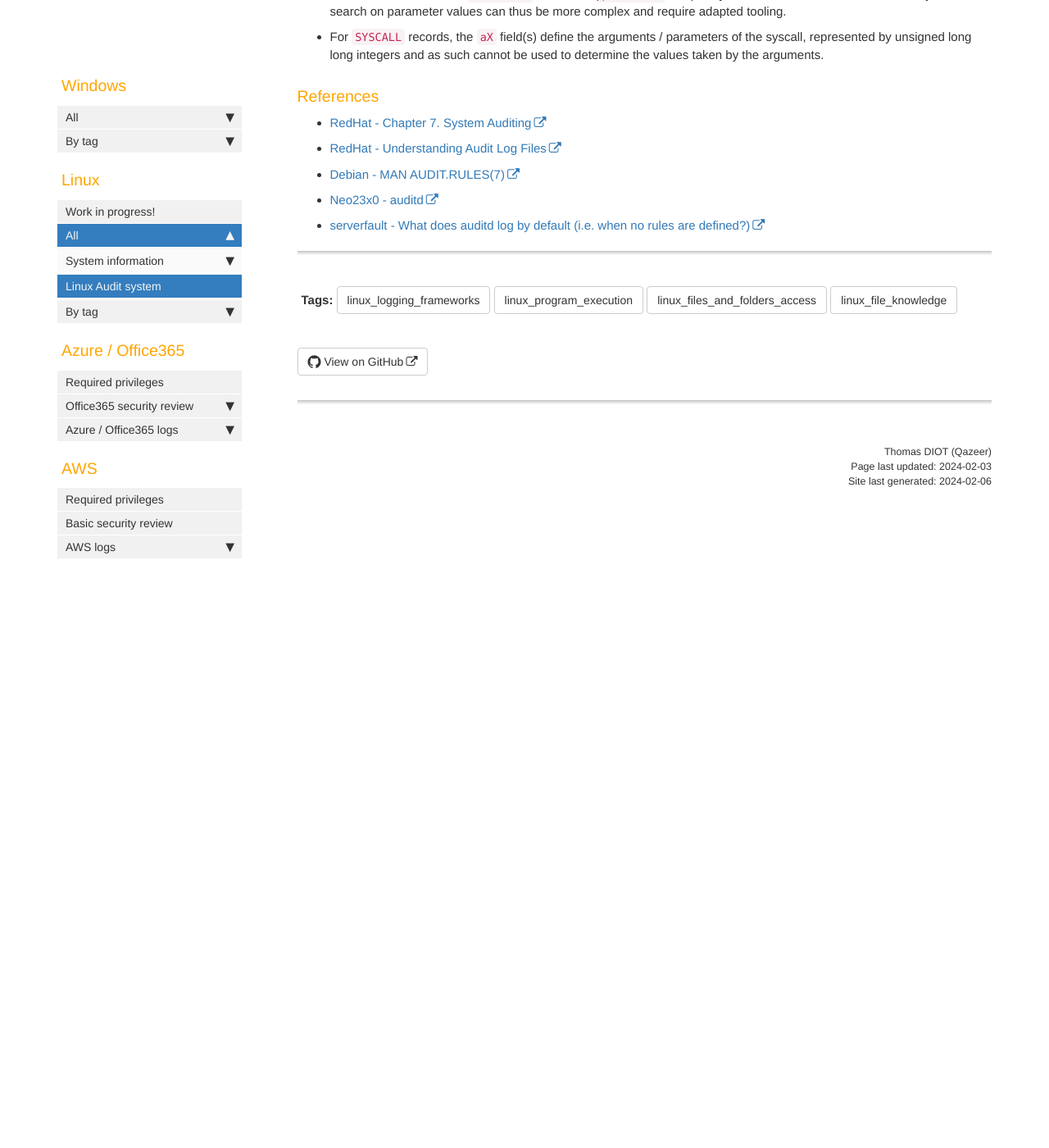
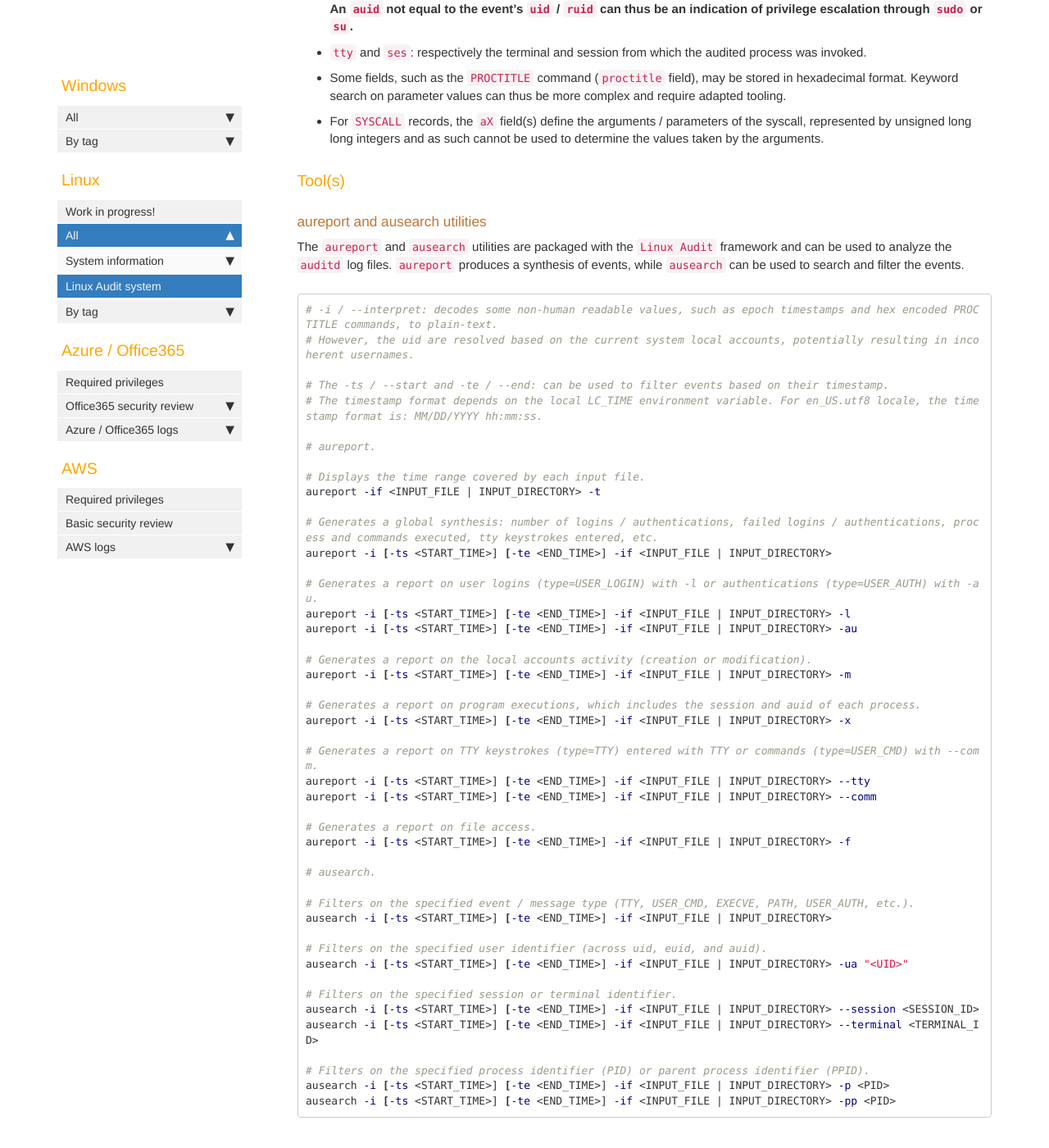
Before and after one commit to Qazeer/artefacts.help, a Jekyll site: the page built from pages/linux/audit_framework.md, in a window 1280 px wide and 1400 px high, scrolled down 3727 px. Shown: the whole window at 82% size. Built offline with Jekyll 4.4.1, drawn with Linux system fonts in a browser that asks for light colours; comment, search, counter and statistics services are not loaded; some of the changed text lies outside the part shown.

Commit message:
[Artefact] Linux Audit - aureport & ausearch

````diff
--- a/pages/linux/audit_framework.md
+++ b/pages/linux/audit_framework.md
@@ -1,7 +1,7 @@
 ---
 title: Linux Audit framework (audit logs)
-summary: 'The Linux Audit system is an non-default auditing and logging framework that can be configured to log multiple type of operations, such as authentication successes or failures, process executions, file accesses, user commands executed in a TTY, etc.\n\nThe Linux Audit framework implements kernel-mode hooks to monitor user-mode processes and generate audit telemetry. The auditd daemon is the main user-mode component of the Linux Audit framework, that receives audit messages sent by the kernel and other components (such as pam).\n\nThe Linux Audit system operates on rules, that define what records will be captured in the audit logs. If no rules are defined, which is the case by default, only distribution specific records and telemetry from other components may be logged to audit log file by the auditd daemon.\n\nDepending on the rule configured, multiple events can be generated for the same operation. An event can be split in multiple records, with each record of the same event sharing the same timestamp and same unique identifier.\n\nEach record is associated with a given type: USER_LOGIN_SUCCESS, EXECVE, SYSCALL, OPENAT, USER_CMD, TTY, SOCKADDR, etc.'
-keywords:
+summary: 'The Linux Audit system is an non-default auditing and logging framework that can be configured to log multiple type of operations, such as authentication successes or failures, process executions, file accesses, user commands executed in a TTY, etc.\n\nThe Linux Audit framework implements kernel-mode hooks to monitor user-mode processes and generate audit telemetry. The auditd daemon is the main user-mode component of the Linux Audit framework, that receives audit messages sent by the kernel and other components (such as pam).\n\nThe Linux Audit system operates on rules, that define what records will be captured in the audit logs. If no rules are defined, which is the case by default, only distribution specific records and telemetry from other components may be logged to audit log file by the auditd daemon.\n\nDepending on the rule configured, multiple events can be generated for the same operation. An event can be split in multiple records, with each record of the same event sharing the same timestamp and same unique identifier.\n\nEach record is associated with a given type: USER_AUTH, USER_LOGIN, EXECVE, SYSCALL, OPENAT, PROCTITLE, USER_CMD, TTY, SOCKADDR, etc.'
+keywords: Linux Audit, audit, auditd, audit rules, auditctl, aureport, ausearch, audit.log, auditd.conf, audit.rules, auid, USER_AUTH, USER_LOGIN, EXECVE, SYSCALL, OPENAT, PROCTITLE, USER_CMD, TTY, SOCKADDR, msg
 tags:
   - linux_logging_frameworks
   - linux_program_execution
@@ -133,7 +133,7 @@ The `type` field contains the type of the record:
 
 | Operation | Field type(s) |
 |-----------|---------------|
-| User authentication and access | `USER_LOGIN_SUCCESS` <br> `USER_LOGIN_FAILED` <br> `USER_AUTH_SUCCESS` <br> `USER_AUTH_FAILED` <br> `USER_START_SUCCESS` <br> `USER_START_FAILED` <br> `SESSION_TERMINATED` |
+| User authentication and access | `USER_AUTH` <br> `USER_LOGIN` <br> `USER_LOGIN_SUCCESS` <br> `USER_LOGIN_FAILED` <br> `USER_AUTH_SUCCESS` <br> `USER_AUTH_FAILED` <br> `USER_START_SUCCESS` <br> `USER_START_FAILED` <br> `SESSION_TERMINATED` |
 | Process execution | `EXECVE` <br> `SYSCALL` |
 | Filesystem access | `PATH` <br> *For relative or absolute file access.* <br><br> `CWD` <br> *Current working directory, useful to reconstruct full path if a relative path has been recorded in `PATH` records.* <br><br> `OPENAT` |
 | Commands entered in a `TTY` console | `TTY` |
@@ -171,6 +171,64 @@ More record types are listed in the
     of the syscall, represented by unsigned long long integers and as such
     cannot be used to determine the values taken by the arguments.
 
+### Tool(s)
+
+#### aureport and ausearch utilities
+
+The `aureport` and `ausearch` utilities are packaged with the `Linux Audit`
+framework and can be used to analyze the `auditd` log files. `aureport`
+produces a synthesis of events, while `ausearch` can be used to search and
+filter the events.
+
+```bash
+# -i / --interpret: decodes some non-human readable values, such as epoch timestamps and hex encoded PROCTITLE commands, to plain-text.
+# However, the uid are resolved based on the current system local accounts, potentially resulting in incoherent usernames.
+
+# The -ts / --start and -te / --end: can be used to filter events based on their timestamp.
+# The timestamp format depends on the local LC_TIME environment variable. For en_US.utf8 locale, the timestamp format is: MM/DD/YYYY hh:mm:ss.
+
+# aureport.
+
+# Displays the time range covered by each input file.
+aureport -if <INPUT_FILE | INPUT_DIRECTORY> -t
+
+# Generates a global synthesis: number of logins / authentications, failed logins / authentications, process and commands executed, tty keystrokes entered, etc.
+aureport -i [-ts <START_TIME>] [-te <END_TIME>] -if <INPUT_FILE | INPUT_DIRECTORY>
+
+# Generates a report on user logins (type=USER_LOGIN) with -l or authentications (type=USER_AUTH) with -au.
+aureport -i [-ts <START_TIME>] [-te <END_TIME>] -if <INPUT_FILE | INPUT_DIRECTORY> -l
+aureport -i [-ts <START_TIME>] [-te <END_TIME>] -if <INPUT_FILE | INPUT_DIRECTORY> -au
+
+# Generates a report on the local accounts activity (creation or modification).
+aureport -i [-ts <START_TIME>] [-te <END_TIME>] -if <INPUT_FILE | INPUT_DIRECTORY> -m
+
+# Generates a report on program executions, which includes the session and auid of each process.
+aureport -i [-ts <START_TIME>] [-te <END_TIME>] -if <INPUT_FILE | INPUT_DIRECTORY> -x
+
+# Generates a report on TTY keystrokes (type=TTY) entered with TTY or commands (type=USER_CMD) with --comm.
+aureport -i [-ts <START_TIME>] [-te <END_TIME>] -if <INPUT_FILE | INPUT_DIRECTORY> --tty
+aureport -i [-ts <START_TIME>] [-te <END_TIME>] -if <INPUT_FILE | INPUT_DIRECTORY> --comm
+
+# Generates a report on file access.
+aureport -i [-ts <START_TIME>] [-te <END_TIME>] -if <INPUT_FILE | INPUT_DIRECTORY> -f
+
+# ausearch.
+
+# Filters on the specified event / message type (TTY, USER_CMD, EXECVE, PATH, USER_AUTH, etc.).
+ausearch -i [-ts <START_TIME>] [-te <END_TIME>] -if <INPUT_FILE | INPUT_DIRECTORY>
+
+# Filters on the specified user identifier (across uid, euid, and auid).
+ausearch -i [-ts <START_TIME>] [-te <END_TIME>] -if <INPUT_FILE | INPUT_DIRECTORY> -ua "<UID>"
+
+# Filters on the specified session or terminal identifier.
+ausearch -i [-ts <START_TIME>] [-te <END_TIME>] -if <INPUT_FILE | INPUT_DIRECTORY> --session <SESSION_ID>
+ausearch -i [-ts <START_TIME>] [-te <END_TIME>] -if <INPUT_FILE | INPUT_DIRECTORY> --terminal <TERMINAL_ID>
+
+# Filters on the specified process identifier (PID) or parent process identifier (PPID).
+ausearch -i [-ts <START_TIME>] [-te <END_TIME>] -if <INPUT_FILE | INPUT_DIRECTORY> -p <PID>
+ausearch -i [-ts <START_TIME>] [-te <END_TIME>] -if <INPUT_FILE | INPUT_DIRECTORY> -pp <PID>
+```
+
 ### References
 
   - [RedHat - Chapter 7. System Auditing](https://access.redhat.com/documentation/fr-fr/red_hat_enterprise_linux/6/html/security_guide/chap-system_auditing)
@@ -182,3 +240,7 @@ More record types are listed in the
   - [Neo23x0 - auditd](https://github.com/Neo23x0/auditd/blob/master/audit.rules)
 
   - [serverfault - What does auditd log by default (i.e. when no rules are defined?)](https://serverfault.com/questions/774862/what-does-auditd-log-by-default-i-e-when-no-rules-are-defined)
+
+  - [Linux man - aureport(8)](https://linux.die.net/man/8/aureport)
+
+  - [Linux man - ausearch(8)](https://man7.org/linux/man-pages/man8/ausearch.8.html)
````
